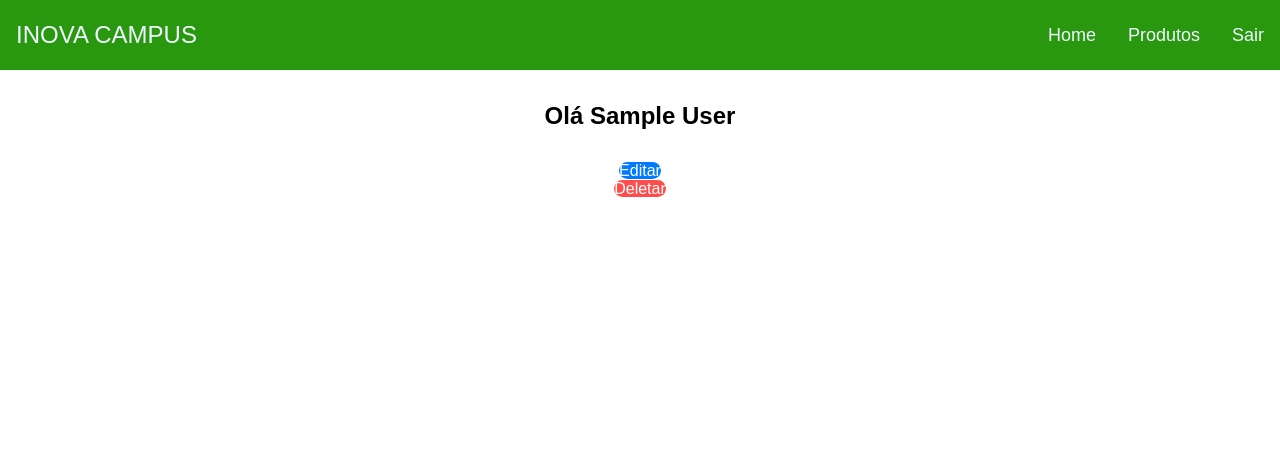
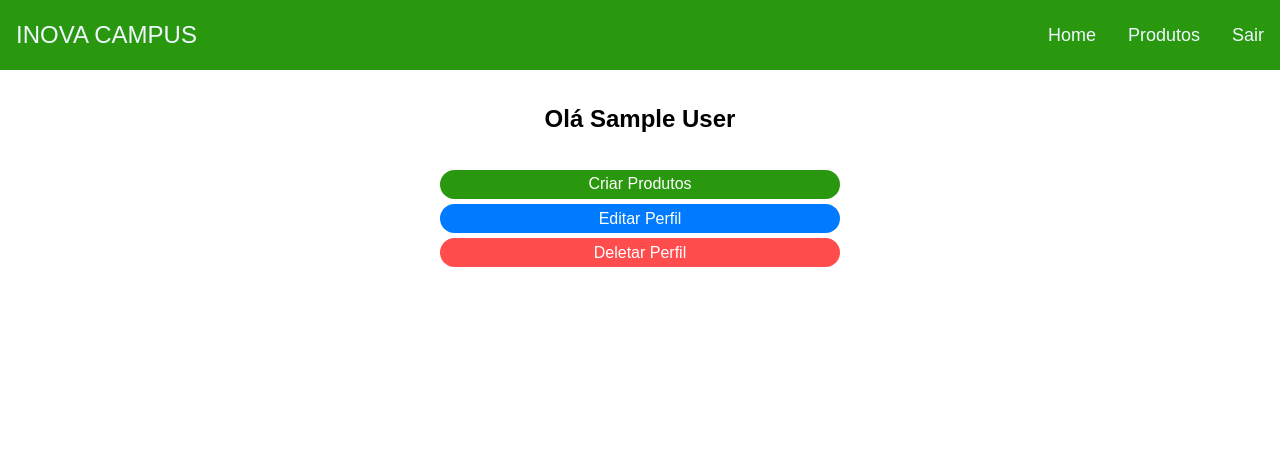
Before and after one commit to IzabelleAlves/Inova-Campus, a PHP site: page / in a window 1280 px wide. Shown: the top 466 px of the page. Run offline with PHP 8.4, Linux system fonts and the light colour scheme; the visitor is signed in with stand-in values (Sample User, id 1).

Commit message:
Menu da página home

```diff
--- a/assets/styles/products.css
+++ b/assets/styles/products.css
@@ -26,7 +26,7 @@
 }
 
 .enviar {
-    width: 50%;
+    width: 100%;
     height: 1.8rem;
     margin: 0 auto;
     font-size: 1rem;
--- a/assets/styles/style.css
+++ b/assets/styles/style.css
@@ -174,13 +174,19 @@ fieldset {
     width: 100%;
     height: 1.8rem;
     font-size: 1rem;
+    outline: none;
     border: none;
     border-radius: 1.8rem;
     cursor: pointer;
     color: var(--color-white);
 }
 
+.btn a {
+    color: var(--color-white);
+}
+
 .btn.edit {
+    width: 100%;
     background-color: var(--color-blue);
 }
 
@@ -202,6 +208,15 @@ fieldset {
 
 .btn.enviar:hover {
     background-color: var(--color-dark-green);
+}
+
+.user-menu {
+    width: 400px;
+    height: 200px;
+    display: flex;
+    flex-direction: column;
+    justify-content: space-around;
+    align-items: center;
 }
 
 footer {
--- a/src/layout/layout.php
+++ b/src/layout/layout.php
@@ -19,7 +19,7 @@
                     <li><a href="index.php?action=login">Login</a></li>
                 <?php elseif ($_SESSION["tipo"] === 1): ?>
                     <li><a href="index.php?action=home">Home</a></li>
-                    <li><a href="index.php?action=product-create">Produtos</a></li>
+                    <li><a href="index.php?action=product-list">Produtos</a></li>
                     <li><a href="index.php?action=logout">Sair</a></li>
                 <?php else: ?>
                     <li><a href="index.php?action=logout">Sair</a></li>
--- a/src/views/home.php
+++ b/src/views/home.php
@@ -1,5 +1,14 @@
 <div class="container">
-    <h2><?= "Olá " . $_SESSION['nome'] ?></h2>
-    <p><a href="index.php?action=user-edit" class="btn edit">Editar</a></p>
-    <p><a href="index.php?action=user-delete" class="btn delete" onclick="return confirm('Você tem certeza que deseja deletar sua conta?')">Deletar</a></p>
+    <article class="user-menu">
+        <h2><?= "Olá " . $_SESSION['nome'] ?></h2>
+        <button type="buttom" class="btn enviar">
+            <a href="index.php?action=product-create">Criar Produtos</a>
+        </button>
+        <button type="buttom" class="btn edit">
+            <a href="index.php?action=user-edit"">Editar Perfil</a>
+        </button>
+        <button type="button" class="btn delete">
+            <a href="index.php?action=user-delete" onclick="return confirm('Você tem certeza que deseja deletar sua conta?')">Deletar Perfil</a>
+        </button>
+    </article>
 </div>
```
